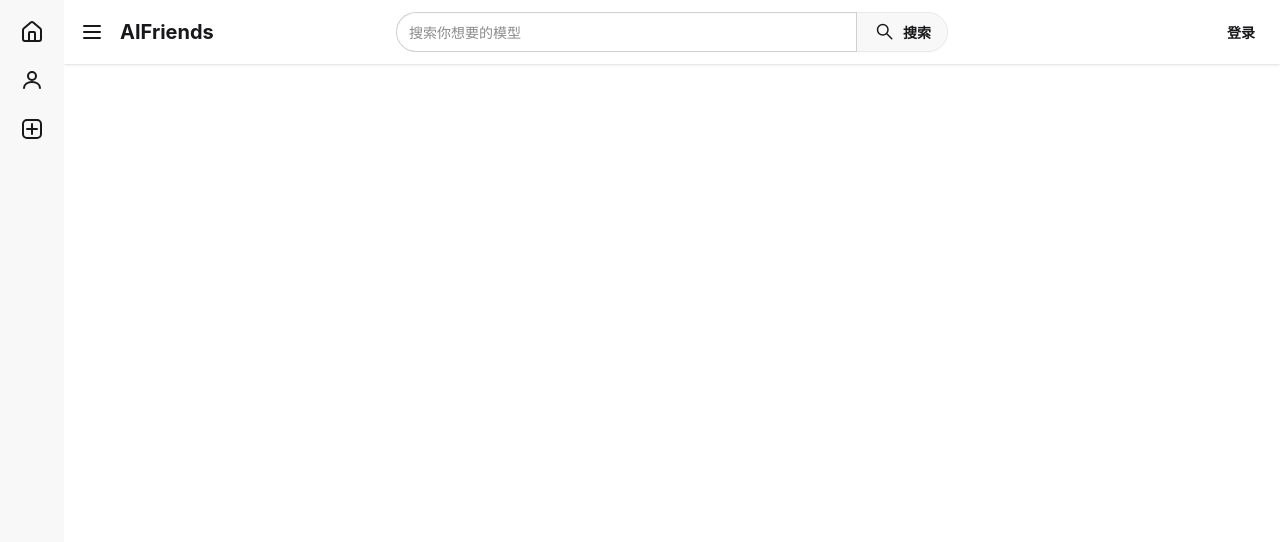
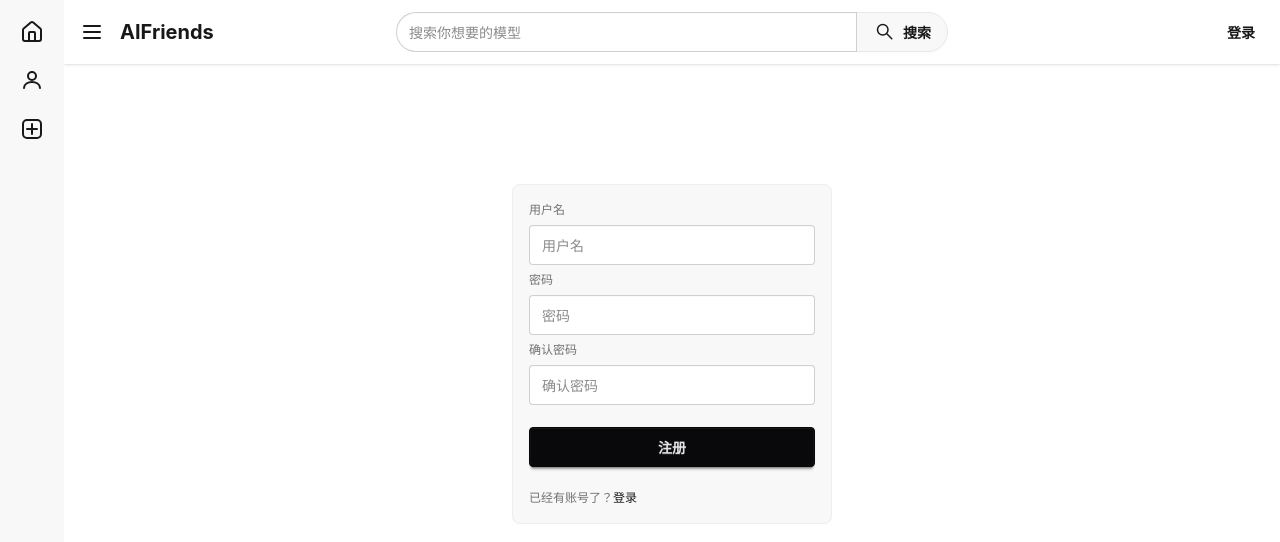
Before and after one commit to SaikiYou/AIFriends, a Vue app in the folder fronted/: page /user/account/register in a window 1280 px wide. Shown: the top 542 px of the page. Built offline with nearby package versions, Linux system fonts and the light colour scheme.

Commit message:
实现登录，注册页面

```diff
--- a/fronted/src/components/navbar/NavBar.vue
+++ b/fronted/src/components/navbar/NavBar.vue
@@ -5,7 +5,6 @@ import HomePageIcon from "@/components/navbar/icons/HomePageIcon.vue";
 import FriendIcon from "@/components/navbar/icons/FriendIcon.vue";
 import CreateIcon from "@/components/navbar/icons/CreateIcon.vue";
 import SearchIcon from "@/components/navbar/icons/SearchIcon.vue";
-import FriendIndex from "@/views/friend/FriendIndex.vue";
 </script>
 
 <template>
--- a/fronted/src/views/user/account/LoginIndex.vue
+++ b/fronted/src/views/user/account/LoginIndex.vue
@@ -3,7 +3,23 @@
 </script>
 
 <template>
+  <div class="flex justify-center mt-30">
+    <fieldset class="fieldset bg-base-200 border-base-300 rounded-box w-xs border p-4">
 
+    <label class="label">用户名</label>
+    <input type="text" class="input" placeholder="用户名" />
+
+    <label class="label">密码</label>
+    <input type="password" class="input" placeholder="密码" />
+
+    <button class="btn btn-neutral mt-4">登录</button>
+
+      <div class="mt-4">
+        <label class="label">还没有账号？</label>
+        <RouterLink :to="{name: 'user-account-register-index'}" class="label-text-alt link link-hover">注册</RouterLink>
+      </div>
+    </fieldset>
+  </div>
 </template>
 
 <style scoped>
--- a/fronted/src/views/user/account/RegisterIndex.vue
+++ b/fronted/src/views/user/account/RegisterIndex.vue
@@ -3,7 +3,26 @@
 </script>
 
 <template>
+  <div class="flex justify-center mt-30">
+    <fieldset class="fieldset bg-base-200 border-base-300 rounded-box w-xs border p-4">
 
+    <label class="label">用户名</label>
+    <input type="text" class="input" placeholder="用户名" />
+
+    <label class="label">密码</label>
+    <input type="password" class="input" placeholder="密码" />
+
+      <label class="label">确认密码</label>
+    <input type="password" class="input" placeholder="确认密码" />
+
+    <button class="btn btn-neutral mt-4">注册</button>
+
+      <div class="mt-4">
+        <label class="label">已经有账号了？</label>
+        <RouterLink :to="{name: 'user-account-login-index'}" class="label-text-alt link link-hover">登录</RouterLink>
+      </div>
+    </fieldset>
+  </div>
 </template>
 
 <style scoped>
```
